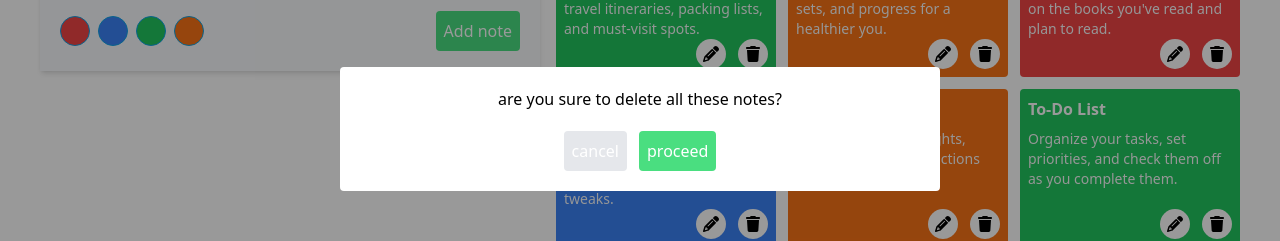
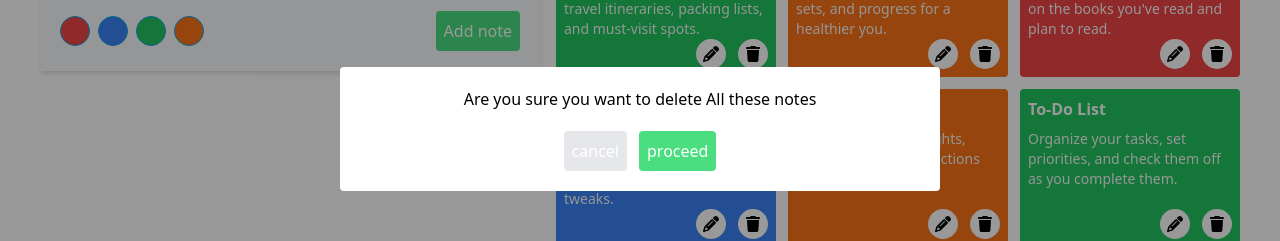
Before and after one commit to Mark-Alexis-Posadas/react-notes, a React (Vite) app: page / in a window 1280 px wide. Both pictures are taken after a click on the button "Delete all notes". Shown: the part 271-512 px from the top of the page. Built offline with nearby package versions, Linux system fonts and the light colour scheme.

Commit message:
added single delete note title

```diff
--- a/src/components/Delete.jsx
+++ b/src/components/Delete.jsx
@@ -1,20 +1,27 @@
 import React from "react";
 
 export const ConfiramationDelete = ({
-  submittedNotes,
+  isSingleDelete,
+  setIsSingleDelete,
   handleProceedDelete,
   setIsDelete,
+  noteTitle,
 }) => {
   return (
     <div className="flex items-center justify-center fixed w-full top-0 left-0 min-h-screen bg-[rgba(0,0,0,0.4)]">
       <div className="bg-white rounded p-5 w-[600px] text-center">
-        {`are you sure to delete ${
-          submittedNotes.length > 1 ? "all these notes?" : "this note?"
-        }`}
+        <p>
+          {`Are you sure you want to delete ${
+            isSingleDelete ? noteTitle : "All these notes"
+          }`}
+        </p>
+
         <div className="flex items-center justify-center mt-5 gap-3">
           <button
             className="text-white rounded p-2 bg-gray-200"
-            onClick={() => setIsDelete(false)}
+            onClick={() => {
+              setIsDelete(false), setIsSingleDelete(false);
+            }}
           >
             cancel
           </button>
--- a/src/components/Notes.jsx
+++ b/src/components/Notes.jsx
@@ -90,6 +90,7 @@ export const Notes = () => {
   const [isSingleDelete, setIsSingleDelete] = useState(false);
   const [deleteIndex, setDeleteIndex] = useState(null);
   const [editColor, setEditColor] = useState(null);
+  const [noteTitle, setNoteTitle] = useState("");
 
   useEffect(() => {
     const storedNotes = JSON.parse(localStorage.getItem("submittedNotes"));
@@ -122,9 +123,13 @@ export const Notes = () => {
   };
 
   const handleSingleDelete = (index) => {
+    const title = [...submittedNotes];
+    const test = title[index].title;
+    setNoteTitle(test);
     setIsDelete(true);
     setIsSingleDelete(true);
     setDeleteIndex(index);
+    console.log(noteTitle);
   };
   const handleProceedDelete = () => {
     setIsDelete(false);
@@ -292,9 +297,11 @@ export const Notes = () => {
           {isDelete && (
             <ConfiramationDelete
               isSingleDelete={isSingleDelete}
+              setIsSingleDelete={setIsSingleDelete}
               handleProceedDelete={handleProceedDelete}
               submittedNotes={submittedNotes}
               setIsDelete={setIsDelete}
+              noteTitle={noteTitle}
             />
           )}
         </div>
```
